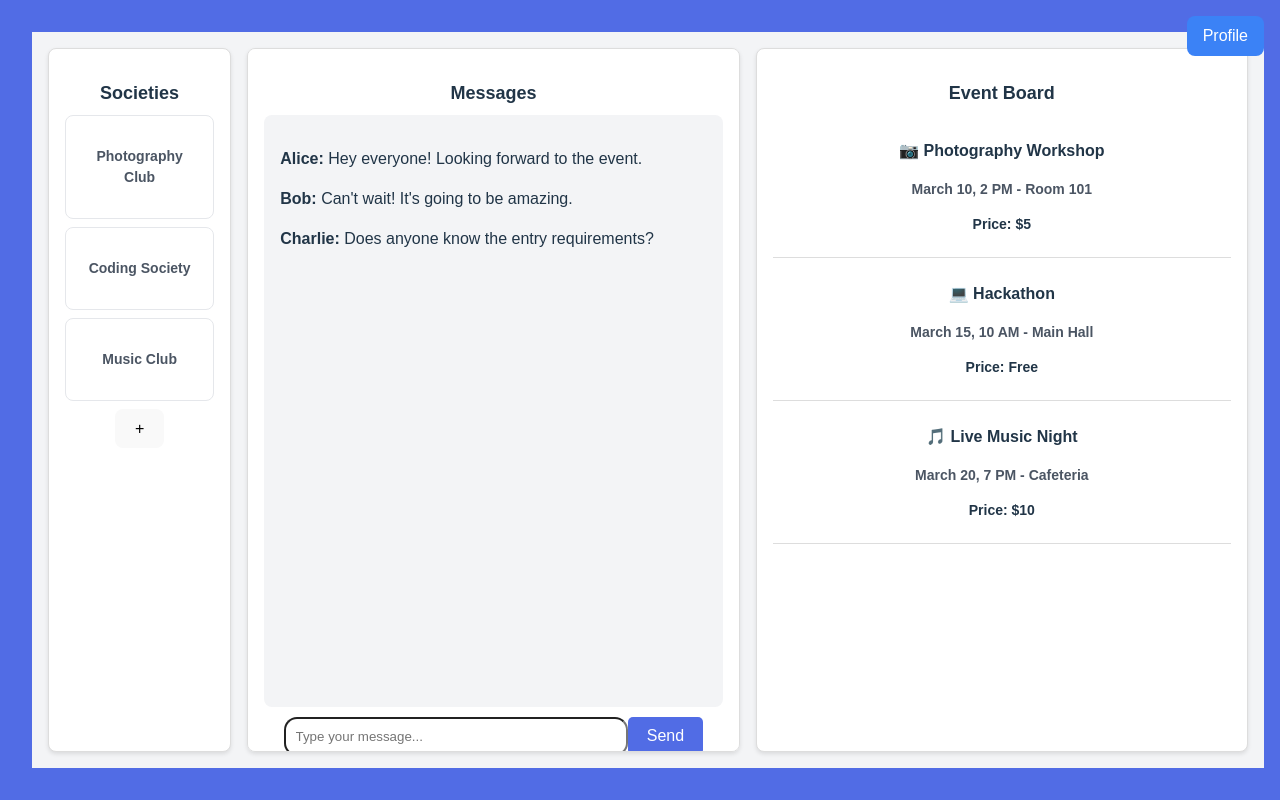
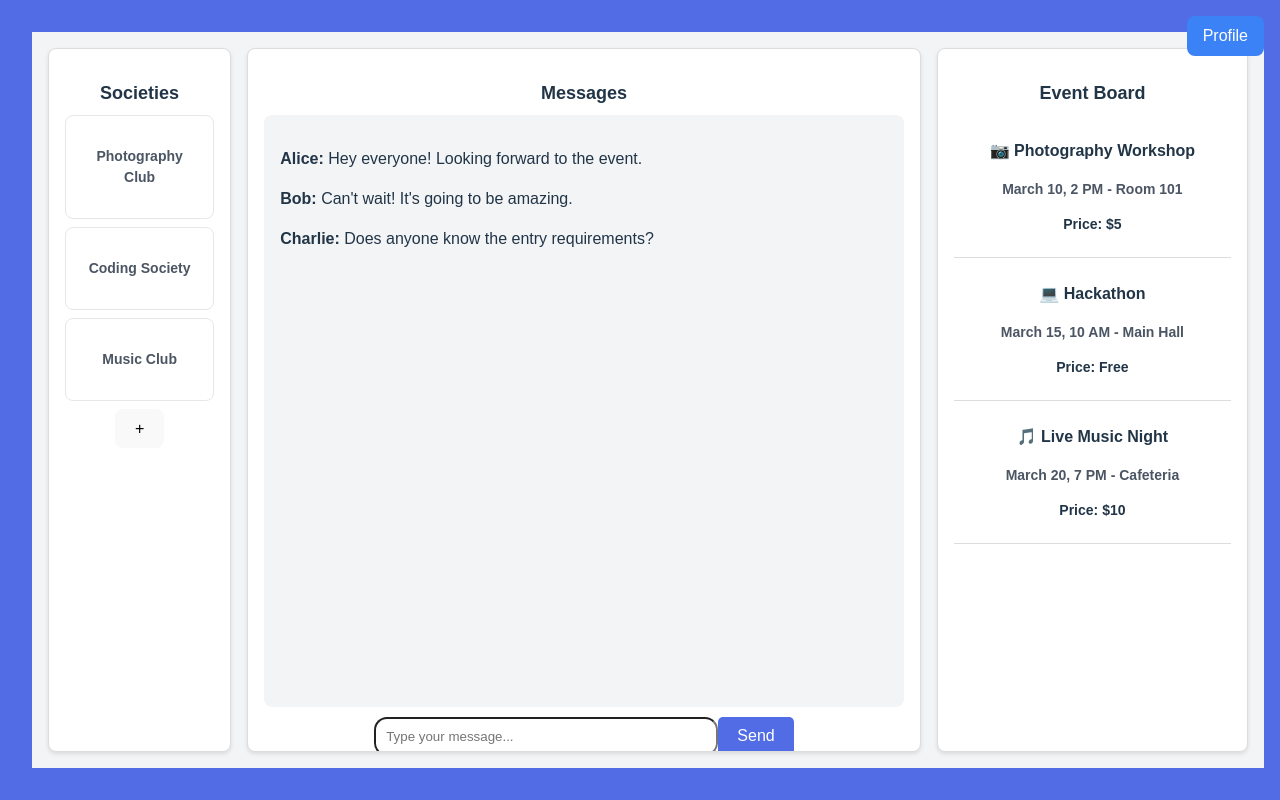
Before and after one commit to PortsmouthTeam6C/SETaP-Code, a React (Vite) app in the folder Frontend/: page /Homepage in a window 1280 px wide. Built offline with nearby package versions, Linux system fonts and the light colour scheme.

Commit message:
Update HomePage.css

```diff
--- a/Frontend/src/pages/HomePage.css
+++ b/Frontend/src/pages/HomePage.css
@@ -25,8 +25,8 @@ body {
     border: 1px solid #ddd;
     border-radius: 0.5rem;
     box-shadow: 0 2px 4px rgba(0, 0, 0, 0.1);
-    overflow-y: auto;
-    width: 43%;
+    overflow-y: hidden;
+    width: 60%;
   }
 
   .event{
@@ -36,7 +36,7 @@ body {
     border-radius: 0.5rem;
     box-shadow: 0 2px 4px rgba(0, 0, 0, 0.1);
     overflow-y: auto;
-    width: 43%;
+    width: 26%;
   }
 
   .title {
@@ -59,6 +59,7 @@ body {
   .message-box {
     height: 560px;
     overflow-y: auto;
+    overflow-x: hidden;
     background-color: #f3f4f6;
     padding: 1rem;
     border-radius: 0.5rem;
```
